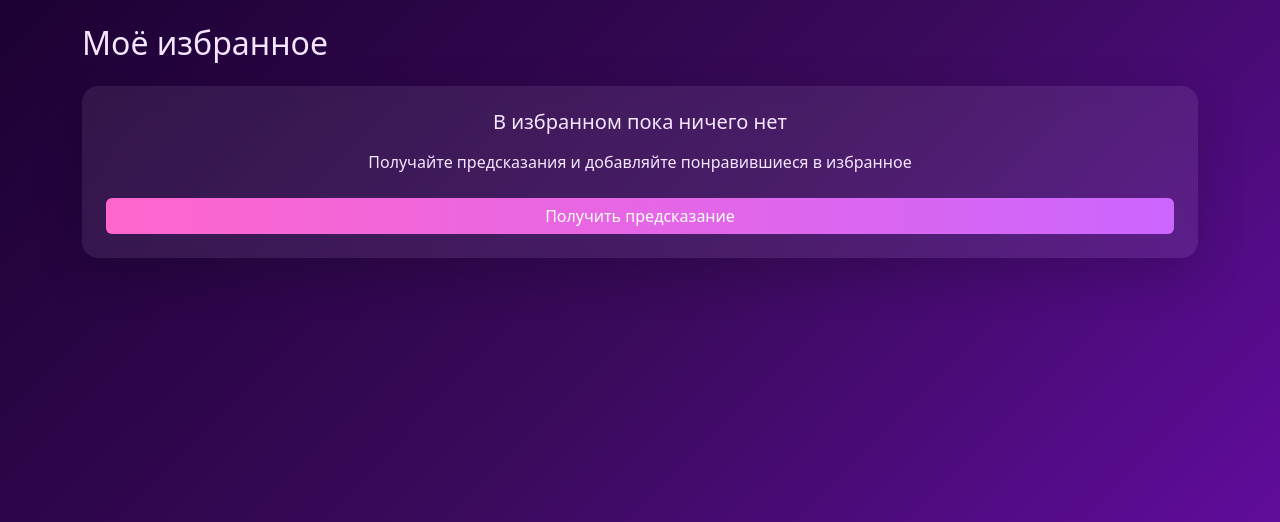
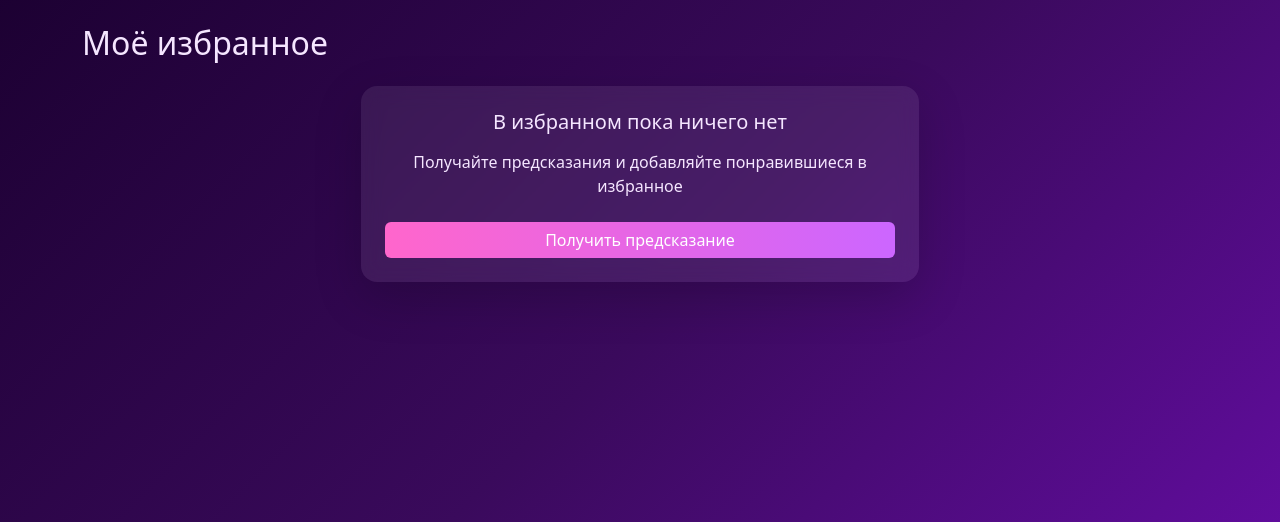
Before and after one commit to vadik7985-maker/final_project2, a Django app: page /favorites/ in a window 1280 px wide. Shown: the part 80-602 px from the top of the page. Run offline with Django 5.2, Linux system fonts and the light colour scheme; a user stored in the database is signed in; data comes from the database, SQL or seed files in the repository.

```diff
--- a/prediction_site/predictions/templates/favorite.html
+++ b/prediction_site/predictions/templates/favorite.html
@@ -33,6 +33,7 @@
                 {% endfor %}
             </div>
         {% else %}
+            <div class="col-md-6 mx-auto">
                 <div class="card shadow-lg p-4 text-center">
 
                     <h5 class="mb-3">В избранном пока ничего нет</h5>
@@ -45,6 +46,7 @@
                     </a>
 
                 </div>
+            </div>
         {% endif %}
     </div>
 </div>
```
Lines whose indentation alone changed are shown as unchanged.
